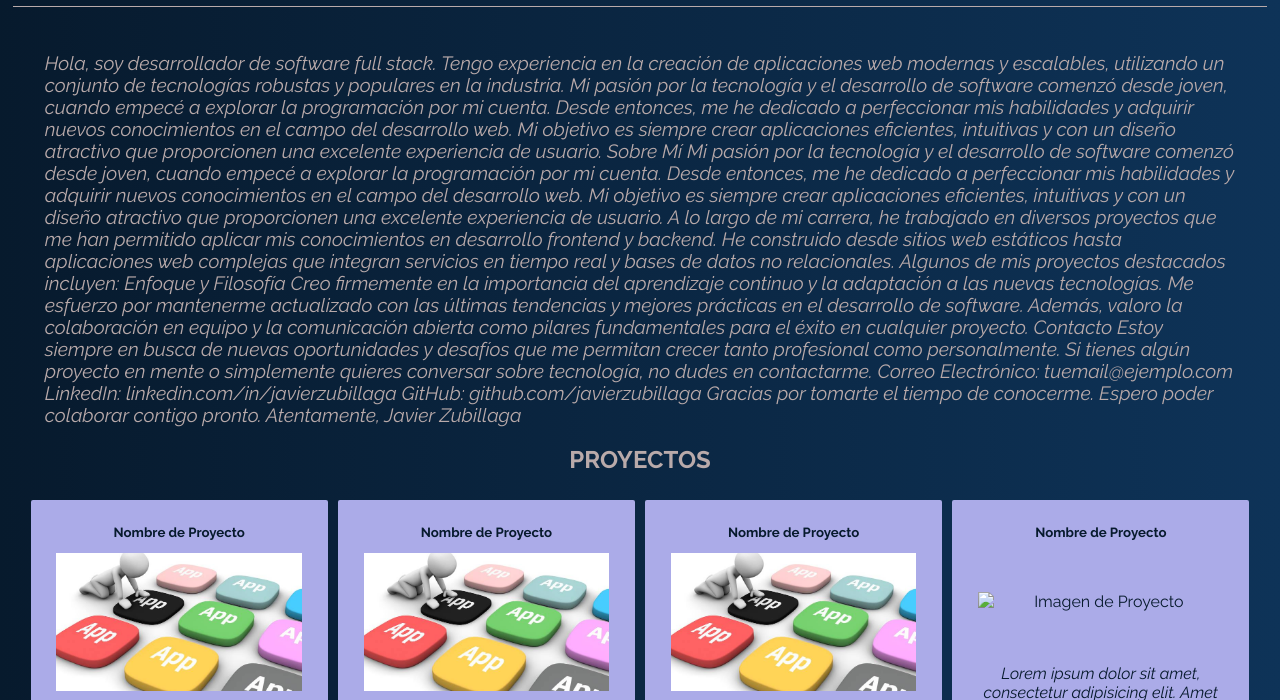
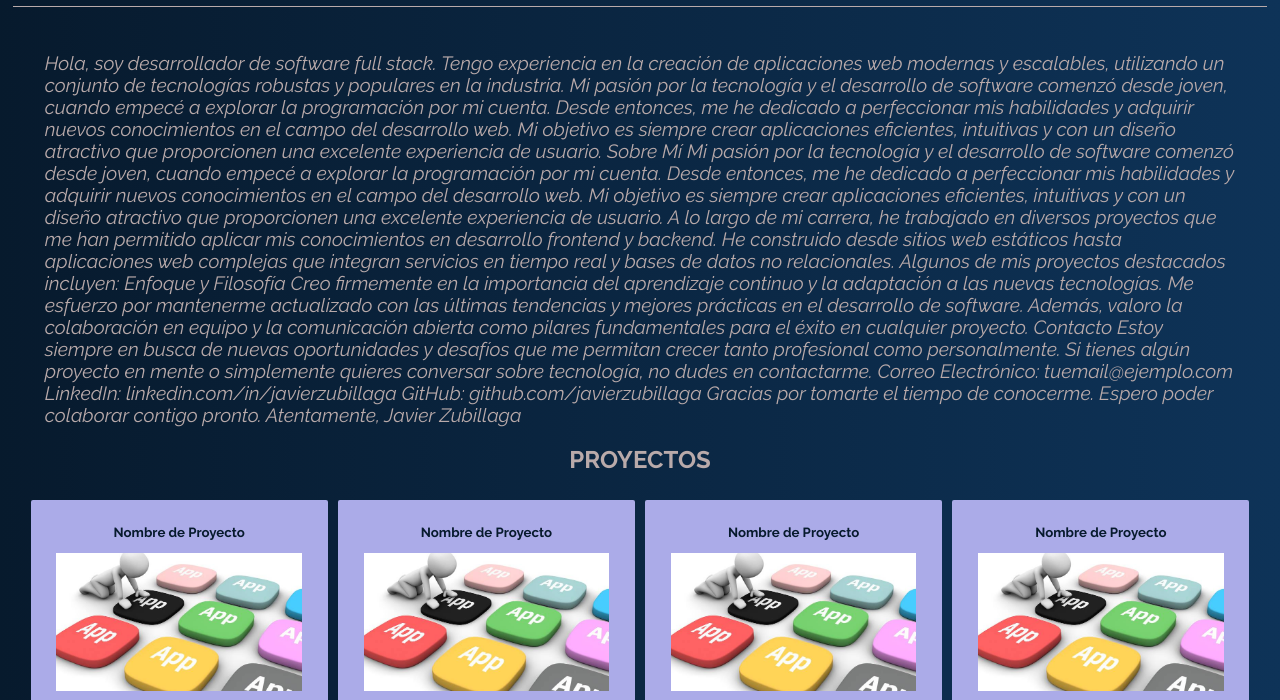
Before and after one commit to zubijavi/portfolio, a plain HTML site: page index.html in a window 1280 px wide. Shown: the part 69-769 px from the top of the page. Drawn offline with Linux system fonts and the light colour scheme.

Commit message:
correccion del index

```diff
--- a/index.html
+++ b/index.html
@@ -88,7 +88,7 @@ Javier Zubillaga
                 </article>
                 <article>
                     <h5>Nombre de Proyecto</h5>
-                    <img src="./app.jpeg" alt="Imagen de Proyecto">
+                    <img src="./assets/app.jpeg" alt="Imagen de Proyecto">
                     <p class="italic">Lorem ipsum dolor sit amet, consectetur adipisicing elit. Amet doloribus illum
                         quam officiis qui commodi veniam esse dolore adipisci eveniet sit aliquam eos sunt alias ea ab,
                         sapiente perferendis voluptas.</p>
```
